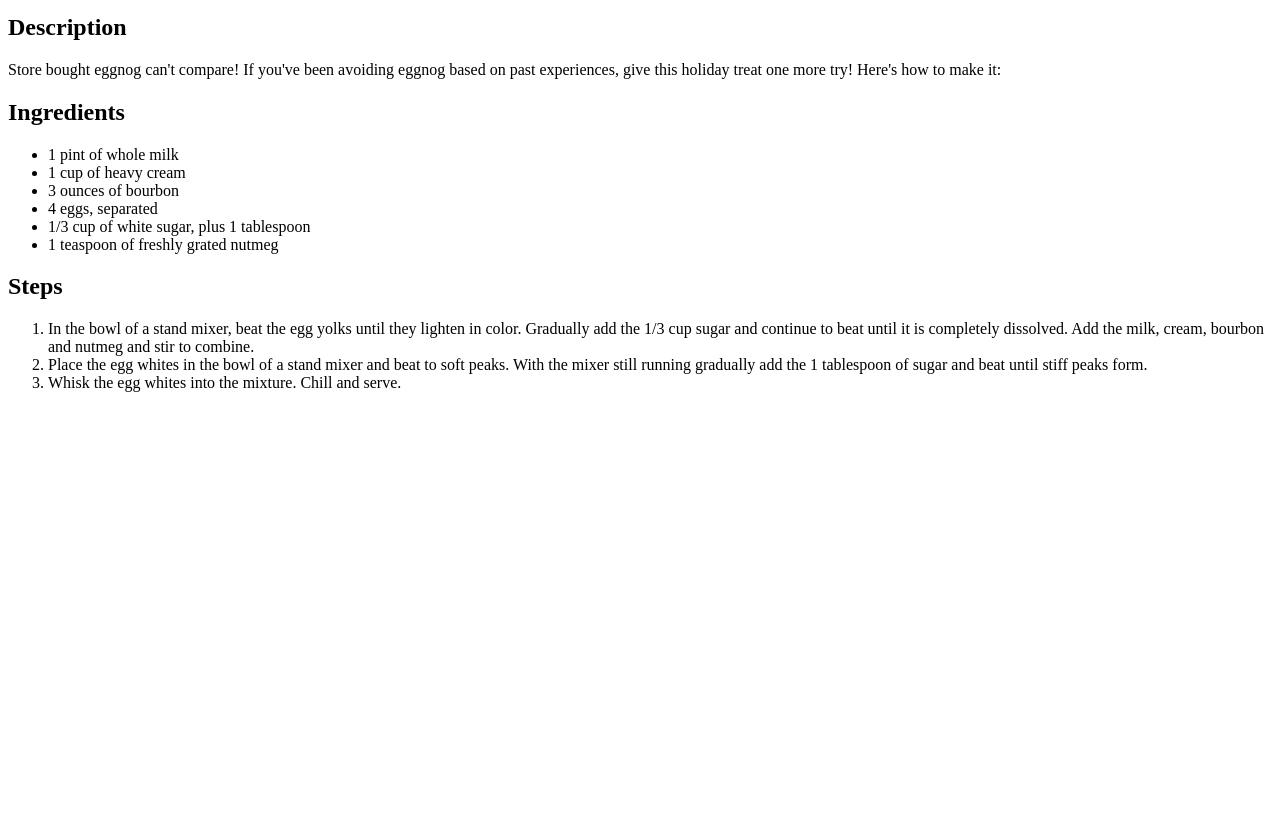
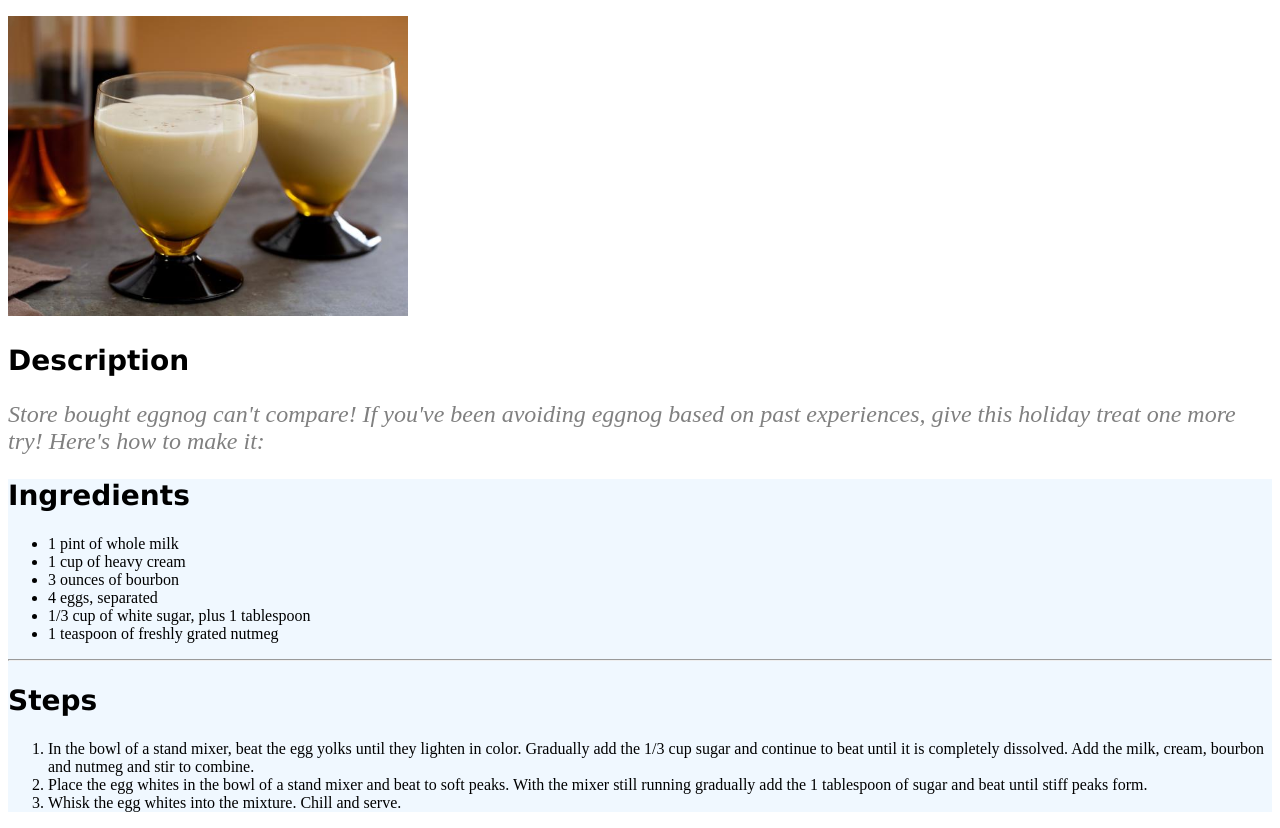
Before and after one commit to lansiticus/odin-recipes, a plain HTML site: page recipes/eggnog.html in a window 1280 px wide. Shown: the part 104-932 px from the top of the page. Before the commit the page ends 800 px from the top, so only its background shows below. Drawn offline with Linux system fonts and the light colour scheme.

Commit message:
Upload all files and add CSS styling

```diff
--- a/recipes/eggnog.html
+++ b/recipes/eggnog.html
@@ -4,6 +4,7 @@
     <meta charset="UTF-8">
     <meta http-equiv="X-UA-Compatible" content="IE=edge">
     <meta name="viewport" content="width=device-width, initial-scale=1.0">
+    <link rel="stylesheet" href="../style.css">
     <title>Alton Brown's Eggnog Recipe</title>
 </head>
 <body>
@@ -11,6 +12,7 @@
     <img src="../images/eggnog.jpeg" alt="two glasses of thick eggnog">
     <h2>Description</h2>
     <p>Store bought eggnog can't compare! If you've been avoiding eggnog based on past experiences, give this holiday treat one more try! Here's how to make it:</p>
+    <div class="details">
     <h2>Ingredients</h2>
     <ul>
         <li>1 pint of whole milk</li>
@@ -20,11 +22,13 @@
         <li>1/3 cup of white sugar, plus 1 tablespoon</li>
         <li>1 teaspoon of freshly grated nutmeg</li>
     </ul>
+    <hr>
     <h2>Steps</h2>
     <ol>
         <li>In the bowl of a stand mixer, beat the egg yolks until they lighten in color. Gradually add the 1/3 cup sugar and continue to beat until it is completely dissolved. Add the milk, cream, bourbon and nutmeg and stir to combine.</li>
         <li>Place the egg whites in the bowl of a stand mixer and beat to soft peaks. With the mixer still running gradually add the 1 tablespoon of sugar and beat until stiff peaks form.</li>
         <li>Whisk the egg whites into the mixture. Chill and serve.</li>
     </ol>
+    </div>
 </body>
 </html>
--- /dev/null
+++ b/style.css
@@ -0,0 +1,31 @@
+h1, h2 {
+    text-align: center;
+    font-weight: bold;
+    font-family: 'Lucida Sans', 'Lucida Sans Regular', 'Lucida Grande', 'Lucida Sans Unicode', Geneva, Verdana, sans-serif;
+    font-size: 48px;
+}
+
+h2 {
+    text-align: left;
+    font-size: 28px;
+}
+
+.details {
+    background-color: aliceblue;
+}
+
+li {
+    font-weight: 100;
+}
+
+p {
+    color: grey;
+    font-size: 24px;
+    font-style: italic;
+}
+
+img {
+    align-items: center;
+    height: 300px;
+    width: auto;
+}
```
Also changed, not shown: index.html (+1 -0 lines), recipes/pecanpie.html (+4 -0 lines), recipes/yorkshirepudding.html (+4 -0 lines), images/eggnog.jpeg (added), images/pudding.jpg (added), 1 other file.
